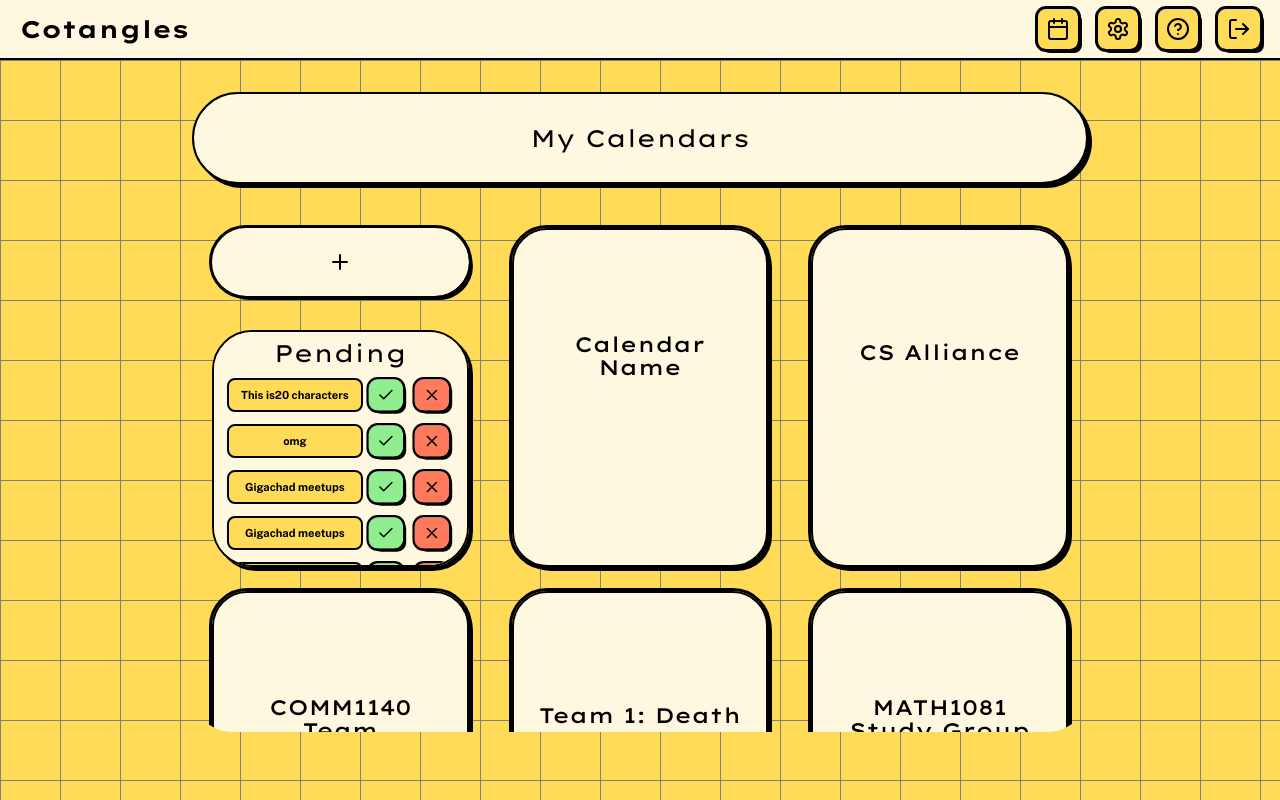
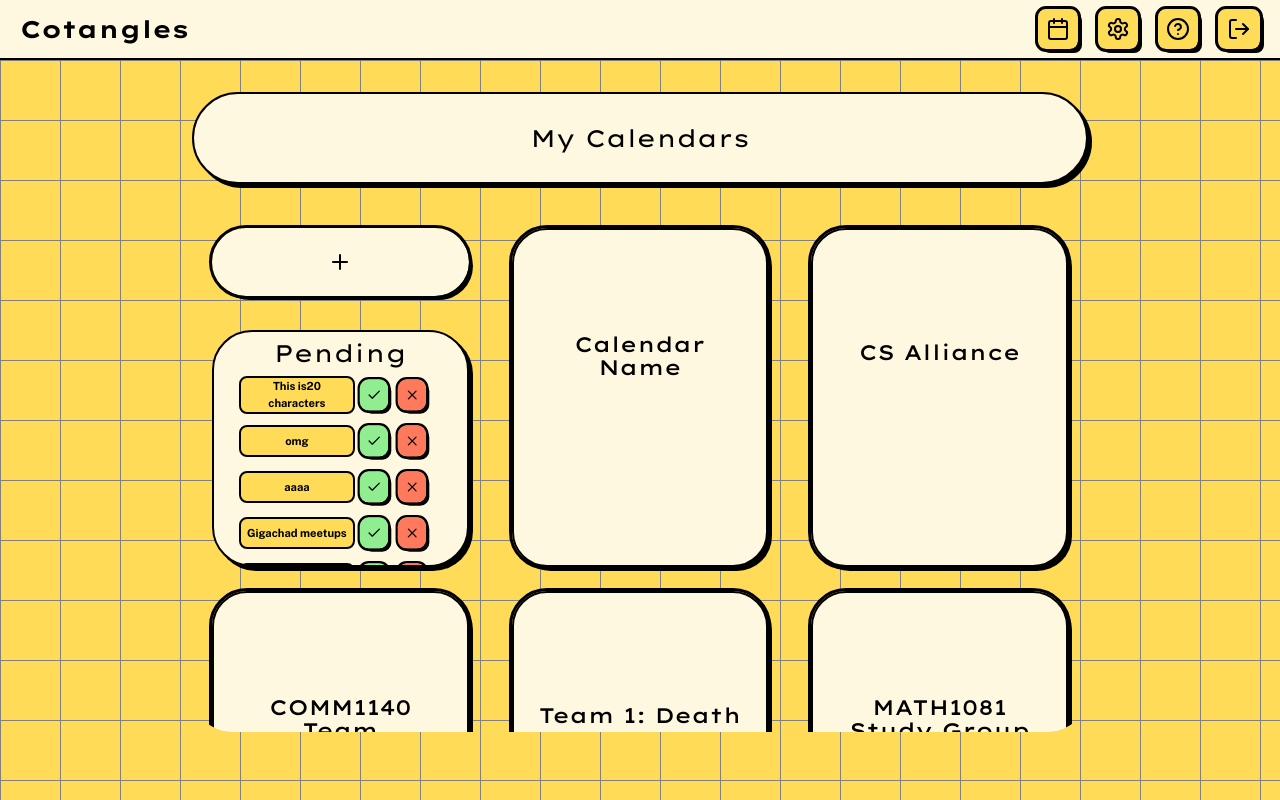
Before and after one commit to devsoc-unsw/trainee-death-24t3, a React (Vite) app in the folder frontend/cotangles/: page /my-calendars in a window 1280 px wide. Built offline with nearby package versions, Linux system fonts and the light colour scheme.

Commit message:
Edited style of the scrollbar

```diff
--- a/frontend/cotangles/src/components/my-calendars/calendar-invite.tsx
+++ b/frontend/cotangles/src/components/my-calendars/calendar-invite.tsx
@@ -10,15 +10,17 @@ export const CardCalendarInvite = () => {
     return (
       <div className="flex flex-col content-center items-center justify-between rounded-[2.5em] bg-transparent text-black w-[30%] h-[70%]">
         <CalendarCreateForm/>
-          <div className="flex flex-col items-center justify-start rounded-[2.5em] shadow-light border-2 border-border bg-secondary text-black w-full h-[70%] overflow-y-auto">
-            <h1 className="break-words w-full text-md py-2">Pending</h1>
+          <div className="flex flex-col items-center justify-start rounded-[2.5em] shadow-light border-2 border-border bg-secondary text-black w-full h-[70%]">
+            <h2 className="w-full text-md py-2 break-words">Pending</h2>
+            <div className="overflow-y-auto h-[90%] w-[80%]">
               <CalendarInvite calendarId={1} calendarName="This is20 characters"/>
               <CalendarInvite calendarId={2} calendarName="omg"/>
+              <CalendarInvite calendarId={3} calendarName="aaaa"/>
               <CalendarInvite calendarId={3} calendarName="Gigachad meetups"/>
               <CalendarInvite calendarId={3} calendarName="Gigachad meetups"/>
               <CalendarInvite calendarId={3} calendarName="Gigachad meetups"/>
               <CalendarInvite calendarId={3} calendarName="Gigachad meetups"/>
-            <CalendarInvite calendarId={3} calendarName="Gigachad meetups"/>
+            </div>
           </div>
       </div>
     );
@@ -33,10 +35,10 @@ const CalendarInvite = ({ calendarName, calendarId }: CardCalendarProps) => {
     // Removes the invite when you deny
     console.log(calendarId)
     return(
-        <div className="flex justify-center content-center items-center w-[90%] p-0 pb-1">
-            <span className="flex flex-grow h-[80%] min-w-[60%] text-[0.7em] bg-primary text-center justify-center items-center border-2 rounded-lg px-1"><b>{calendarName}</b></span>
-            <Button className="scale-75 w-[20%] rounded-xl bg-affirmative h-full"><Check/></Button>
-            <Button className="scale-75 w-[20%] rounded-xl bg-destructive h-full"><X/></Button>
+        <div className="flex content-center items-center w-[95%] p-0 pb-1">
+            <span className="min-w-[50%] min-h-8 flex flex-grow h-full text-[0.7em] bg-primary text-center justify-center items-center border-2 rounded-lg px-1"><b>{calendarName}</b></span>
+            <Button className="scale-75 flex-grow-0 w-[20%] rounded-xl bg-affirmative h-full"><Check/></Button>
+            <Button className="scale-75 flex-grow-0 w-[20%] rounded-xl bg-destructive h-full"><X/></Button>
         </div>
     )
 }
--- a/frontend/cotangles/src/index.css
+++ b/frontend/cotangles/src/index.css
@@ -1,6 +1,29 @@
 @tailwind base;
 @tailwind components;
 @tailwind utilities;
+
+/* width */
+::-webkit-scrollbar {
+  width: 10px;
+}
+
+/* Track */
+::-webkit-scrollbar-track {
+  background: transparent;
+  border-radius: 5px;
+  height: 80%;
+}
+
+/* Handle */
+::-webkit-scrollbar-thumb {
+  background: black;
+  border-radius: 5px;
+}
+
+/* Handle on hover */
+::-webkit-scrollbar-thumb:hover {
+  background: #434343;
+}
 
 @font-face {
   font-family: "lexend-mega";
```
Lines whose indentation alone changed are shown as unchanged.
